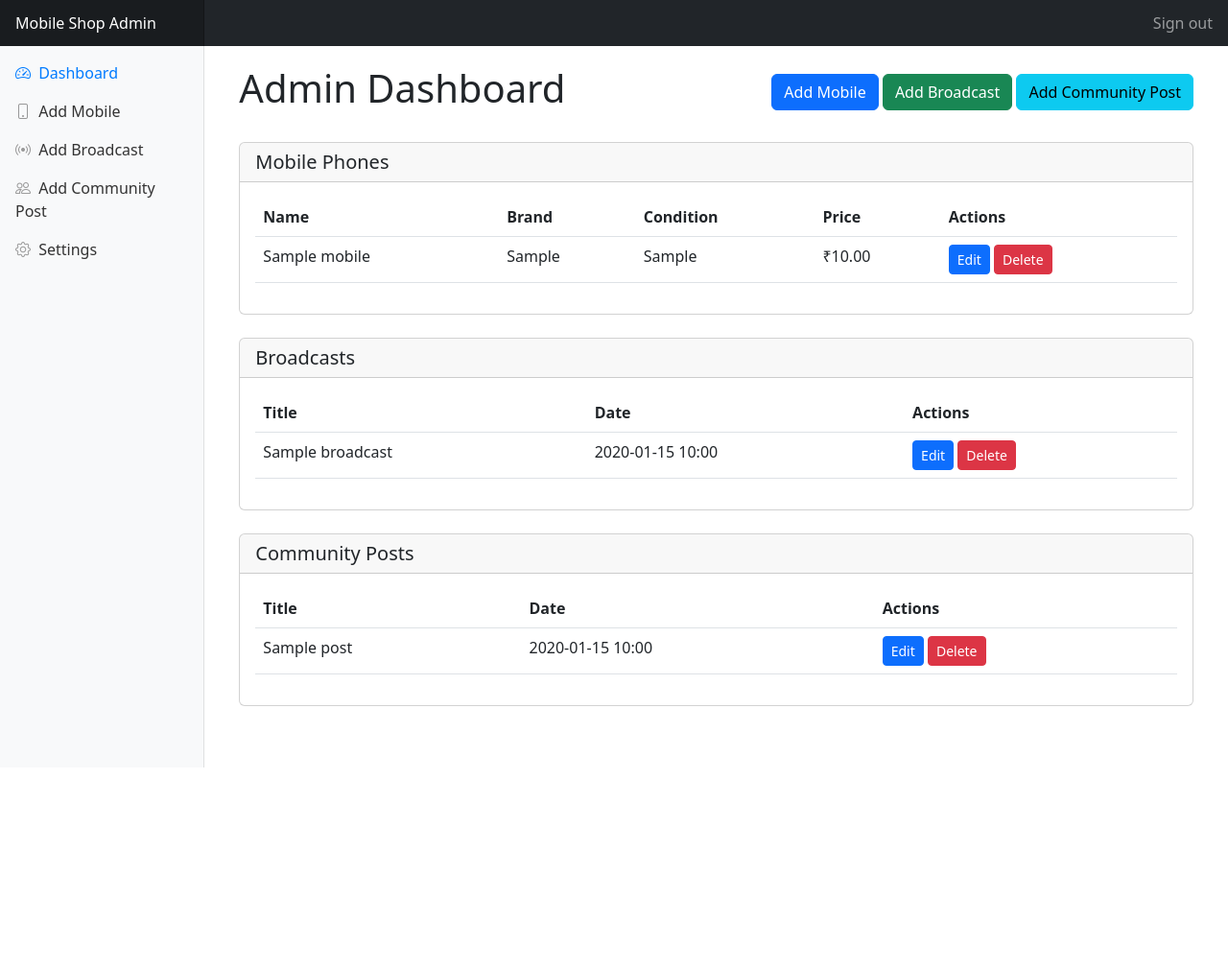
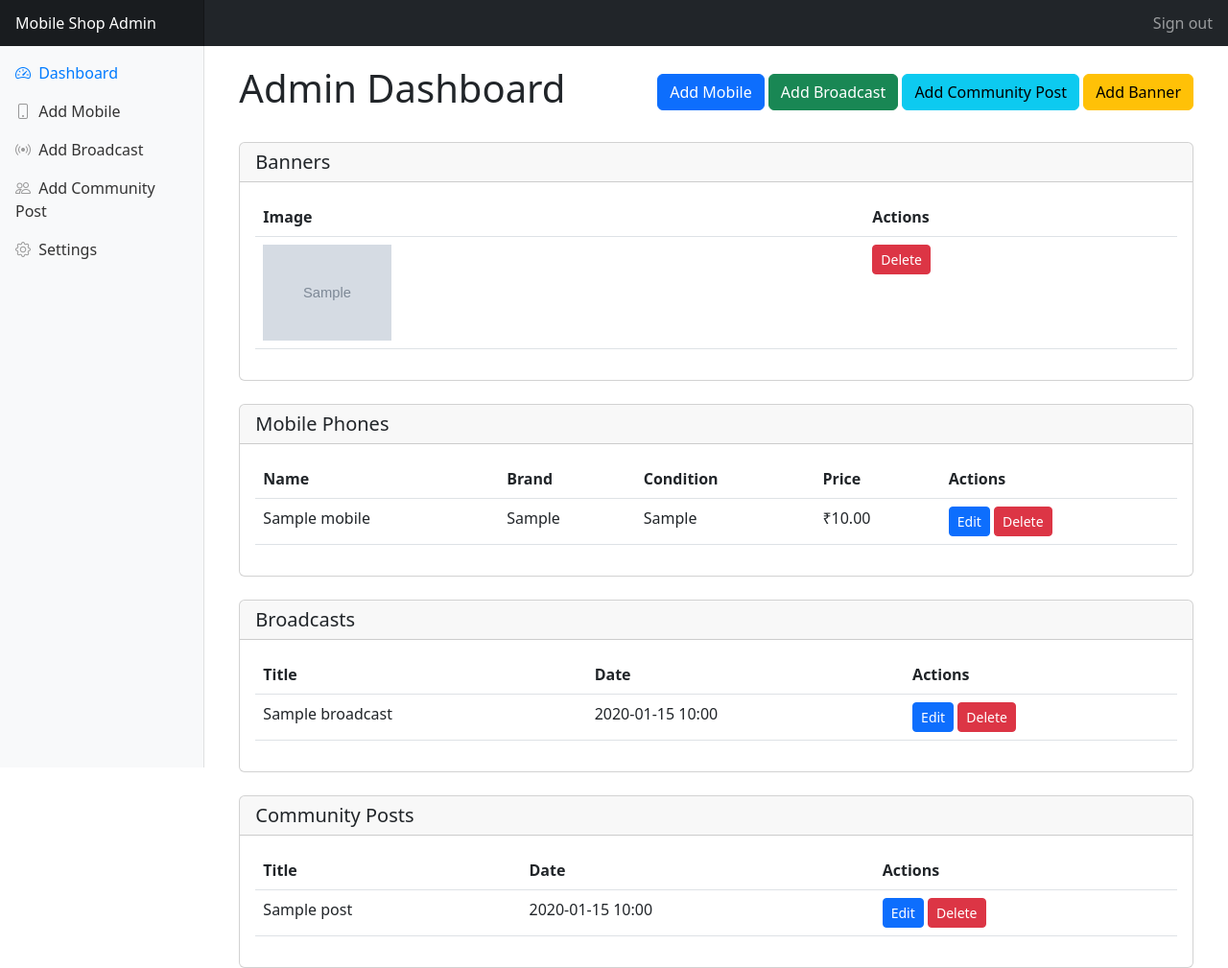
Before and after one commit to rajib72946/sm-enterprise, a Flask app: page /admin/dashboard in a window 1280 px wide. Shown: the whole page at 96% size. Before the commit the page ends 800 px from the top, so only its background shows below. Run offline with Flask 3, Linux system fonts and the light colour scheme; a user stored in the database is signed in; tables that the repository leaves empty hold one stand-in row (values such as "Sample post"); grey boxes marked "Sample" are stand-in pictures; some libraries are stand-ins or nearby versions.

Commit message:
Add files via upload

```diff
--- a/app.py
+++ b/app.py
@@ -259,14 +259,14 @@ def admin_login():
 @login_required
 def admin_dashboard():
     mobiles = Mobile.query.order_by(Mobile.created_at.desc()).all()
+    broadcasts = Broadcast.query.order_by(Broadcast.created_at.desc()).all()
+    community_posts = CommunityPost.query.order_by(CommunityPost.created_at.desc()).all()
     banners = Banner.query.all()
-    broadcasts = Broadcast.query.all()
-    community_posts = CommunityPost.query.all()
     return render_template('admin/dashboard.html',
                          mobiles=mobiles,
-                         banners=banners,
                          broadcasts=broadcasts,
-                         community_posts=community_posts)
+                         community_posts=community_posts,
+                         banners=banners)
 
 @app.route('/admin/mobile/add', methods=['GET', 'POST'])
 @login_required
@@ -370,6 +370,21 @@ def add_banner():
                 flash('Banner added successfully!')
         return redirect(url_for('admin_dashboard'))
     return render_template('admin/add_banner.html')
+
+@app.route('/admin/banner/delete/<int:id>', methods=['POST'])
+@login_required
+def delete_banner(id):
+    banner = Banner.query.get_or_404(id)
+    try:
+        if banner.image and os.path.exists(os.path.join(app.config['UPLOAD_FOLDER'], banner.image)):
+            os.remove(os.path.join(app.config['UPLOAD_FOLDER'], banner.image))
+        db.session.delete(banner)
+        db.session.commit()
+        flash('Banner deleted successfully!')
+    except Exception as e:
+        db.session.rollback()
+        flash('Error deleting banner: ' + str(e), 'error')
+    return redirect(url_for('admin_dashboard'))
 
 @app.route('/admin/broadcast/add', methods=['GET', 'POST'])
 @login_required
@@ -494,67 +509,56 @@ def edit_community_post(id):
 
     return render_template('admin/edit_community_post.html', post=post)
 
-@app.route('/admin/mobile/delete/<int:id>')
+@app.route('/admin/mobile/delete/<int:id>', methods=['POST'])
 @login_required
 def delete_mobile(id):
     mobile = Mobile.query.get_or_404(id)
     try:
         # Delete associated images
         if mobile.images:
-            for image in mobile.images.split(','):
-                image_path = os.path.join(app.config['UPLOAD_FOLDER'], image)
+            image_list = mobile.images.split(',')
+            for image in image_list:
+                image_path = os.path.join(app.config['UPLOAD_FOLDER'], image.strip())
                 if os.path.exists(image_path):
                     os.remove(image_path)
 
         db.session.delete(mobile)
         db.session.commit()
-        flash('Mobile deleted successfully!', 'success')
+        flash('Mobile listing deleted successfully!')
     except Exception as e:
         db.session.rollback()
-        flash('Error deleting mobile. Please try again.', 'error')
-
+        flash('Error deleting mobile: ' + str(e), 'error')
     return redirect(url_for('admin_dashboard'))
 
-@app.route('/admin/broadcast/delete/<int:id>')
+@app.route('/admin/broadcast/delete/<int:id>', methods=['POST'])
 @login_required
 def delete_broadcast(id):
     broadcast = Broadcast.query.get_or_404(id)
     try:
-        # Delete associated image if exists
-        if broadcast.image:
-            image_path = os.path.join(app.config['UPLOAD_FOLDER'], broadcast.image)
-            if os.path.exists(image_path):
-                os.remove(image_path)
-
+        if broadcast.image and os.path.exists(os.path.join(app.config['UPLOAD_FOLDER'], broadcast.image)):
+            os.remove(os.path.join(app.config['UPLOAD_FOLDER'], broadcast.image))
         db.session.delete(broadcast)
         db.session.commit()
-        flash('Broadcast deleted successfully!', 'success')
+        flash('Broadcast deleted successfully!')
     except Exception as e:
         db.session.rollback()
-        flash('Error deleting broadcast. Please try again.', 'error')
+        flash('Error deleting broadcast: ' + str(e), 'error')
+    return redirect(url_for('admin_dashboard'))
 
-    return redirect(url_for('broadcast_list'))
-
-@app.route('/admin/community/delete/<int:id>')
+@app.route('/admin/community/delete/<int:id>', methods=['POST'])
 @login_required
 def delete_community(id):
     post = CommunityPost.query.get_or_404(id)
     try:
-        # Delete associated images
-        if post.images:
-            for image in post.images.split(','):
-                image_path = os.path.join(app.config['UPLOAD_FOLDER'], image)
-                if os.path.exists(image_path):
-                    os.remove(image_path)
-
+        if post.image and os.path.exists(os.path.join(app.config['UPLOAD_FOLDER'], post.image)):
+            os.remove(os.path.join(app.config['UPLOAD_FOLDER'], post.image))
         db.session.delete(post)
         db.session.commit()
-        flash('Community post deleted successfully!', 'success')
+        flash('Community post deleted successfully!')
     except Exception as e:
         db.session.rollback()
-        flash('Error deleting community post. Please try again.', 'error')
-
-    return redirect(url_for('community'))
+        flash('Error deleting community post: ' + str(e), 'error')
+    return redirect(url_for('admin_dashboard'))
 
 @app.route('/admin/settings', methods=['GET', 'POST'])
 @login_required
--- a/templates/admin/dashboard.html
+++ b/templates/admin/dashboard.html
@@ -8,6 +8,39 @@
             <a href="{{ url_for('add_mobile') }}" class="btn btn-primary">Add Mobile</a>
             <a href="{{ url_for('add_broadcast') }}" class="btn btn-success">Add Broadcast</a>
             <a href="{{ url_for('add_community_post') }}" class="btn btn-info">Add Community Post</a>
+            <a href="{{ url_for('add_banner') }}" class="btn btn-warning">Add Banner</a>
+        </div>
+    </div>
+
+    <!-- Banners Section -->
+    <div class="card mb-4">
+        <div class="card-header">
+            <h2 class="h5 mb-0">Banners</h2>
+        </div>
+        <div class="card-body">
+            <div class="table-responsive">
+                <table class="table table-hover">
+                    <thead>
+                        <tr>
+                            <th>Image</th>
+                            <th>Actions</th>
+                        </tr>
+                    </thead>
+                    <tbody>
+                        {% for banner in banners %}
+                        <tr>
+                            <td>
+                                <img src="{{ url_for('static', filename='uploads/' + banner.image) }}"
+                                     alt="Banner" style="max-height: 100px;">
+                            </td>
+                            <td>
+                                <button class="btn btn-sm btn-danger" onclick="confirmDelete('banner', {{ banner.id }})">Delete</button>
+                            </td>
+                        </tr>
+                        {% endfor %}
+                    </tbody>
+                </table>
+            </div>
         </div>
     </div>
 
@@ -125,7 +158,9 @@
             </div>
             <div class="modal-footer">
                 <button type="button" class="btn btn-secondary" data-bs-dismiss="modal">Cancel</button>
-                <a href="#" class="btn btn-danger" id="confirmDeleteBtn">Delete</a>
+                <form id="deleteForm" method="POST" style="display: inline;">
+                    <button type="submit" class="btn btn-danger">Delete</button>
+                </form>
             </div>
         </div>
     </div>
@@ -134,8 +169,8 @@
 <script>
 function confirmDelete(type, id) {
     const modal = new bootstrap.Modal(document.getElementById('deleteModal'));
-    const deleteBtn = document.getElementById('confirmDeleteBtn');
-    deleteBtn.href = `{{ url_for('admin_dashboard') }}`.replace('/dashboard', `/${type}/delete/${id}`);
+    const deleteForm = document.getElementById('deleteForm');
+    deleteForm.action = `{{ url_for('admin_dashboard') }}`.replace('/dashboard', `/${type}/delete/${id}`);
     modal.show();
 }
 </script>
```
Also changed, not shown: instance/shop.db, static/uploads/IMG20250125215816.jpg (added), static/uploads/IMG20250125215843.jpg (added).
